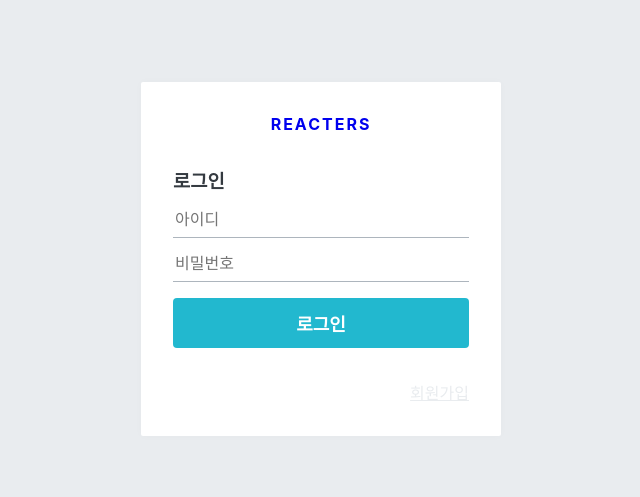
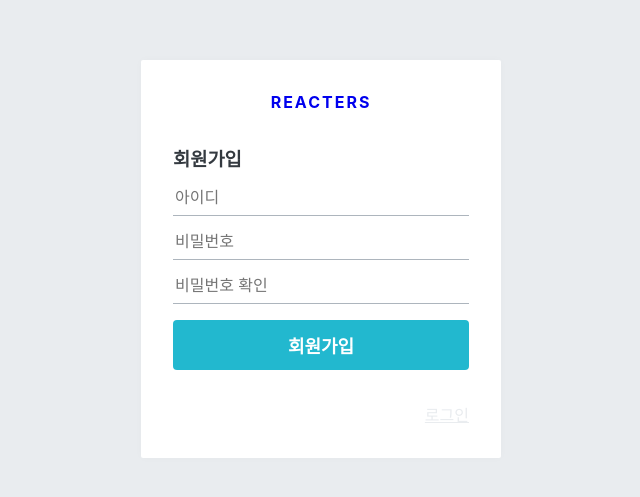
Before and after one commit to isking235/blog-frontend, a React (Create React App) app: page /register in a window 1280 px wide. Shown: the part 141-638 px from the top of the page, without its empty margins (319-959 px from the left). Built offline with nearby package versions, Linux system fonts and the light colour scheme.

Commit message:
24.1  로그인 폼 완료

```diff
--- a/src/components/auth/AuthForm.js
+++ b/src/components/auth/AuthForm.js
@@ -53,11 +53,17 @@
 const ButtonWithMarginTop = styled(Button)`
     margin-top: 1rem;
 `
+const textMap = {
+    login : '로그인',
+    register : '회원가입',
+}
 
-const AuthForm = () => {
+const AuthForm = ({type}) => {
+    const text = textMap[type];
+
     return (
         <AuthFormBlock>
-            <h3>로그인</h3>
+            <h3>{text}</h3>
             <form>
                 <StyledInput autoComplete="username" name="username" placeholder="아이디"/>
                 <StyledInput
@@ -66,12 +72,25 @@
                     placeholder="비밀번호"
                     type="password"
                 />
-                <ButtonWithMarginTop cyan fullWidth>
-                    로그인
+                {type === 'register' && (
+                    <StyledInput
+                        autoComplete="new-password"
+                        name="passwordConfirm"
+                        placeholder="비밀번호 확인"
+                        type="password"
+                    />
+                )}
+                <ButtonWithMarginTop cyan fullWidth style={{marginTop : '1rem'}}>
+                    {text}
                 </ButtonWithMarginTop>
             </form>
             <Footer>
-                <Link to="/register">회원가입</Link>
+                {type==='login' ? (
+                    <Link to="/register">회원가입</Link>
+                ): (
+                    <Link to="/register">로그인</Link>
+                )}
+
             </Footer>
         </AuthFormBlock>
     );
--- a/src/pages/LoginPage.js
+++ b/src/pages/LoginPage.js
@@ -5,7 +5,7 @@
 const LoginPage = () => {
     return (
         <AuthTemplate>
-            <AuthForm/>
+            <AuthForm type="login"/>
         </AuthTemplate>
     )
 };
--- a/src/pages/RegisterPage.js
+++ b/src/pages/RegisterPage.js
@@ -4,7 +4,7 @@
 const RegisterPage = () => {
     return (
         <AuthTemplate>
-            <AuthForm/>
+            <AuthForm type="register"/>
         </AuthTemplate>
     )
 };
```
